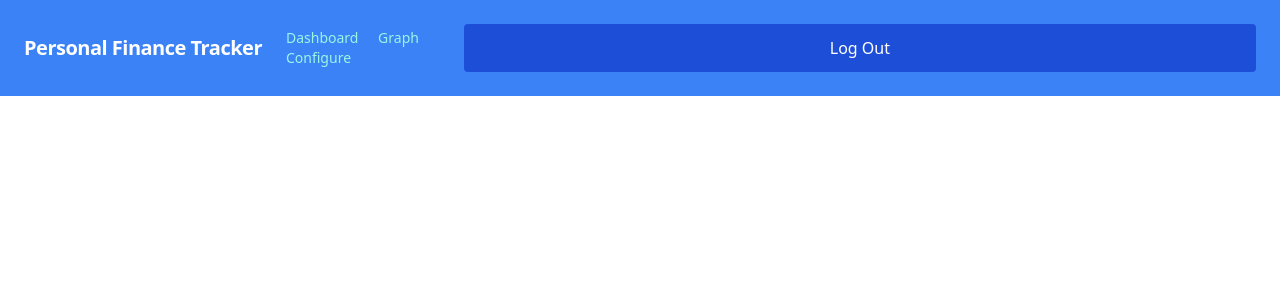
After one commit to IBM-EPBL/IBM-Project-1956-1658421467, a Flask app: page /graph in a window 1280 px wide. The commit adds this page. Shown: the top 300 px of the page. Run offline with Flask 2, Linux system fonts and the light colour scheme; some libraries are stand-ins or nearby versions.

```diff
--- a/PROJECT DEVELOPMENT PHASE/Sprint 4/app.py
+++ b/PROJECT DEVELOPMENT PHASE/Sprint 4/app.py
@@ -54,6 +54,11 @@ def add_finance_record(e, a, c, d, dt):
         return redirect(url_for('dashboard'))
 
 
+@app.route('/graph', methods=['GET', 'POST'])
+def graph():
+    return render_template('graph.html')
+
+
 @app.route('/', methods=['GET', 'POST'])
 def login():
     if request.method == 'POST':
@@ -78,8 +83,13 @@ def dashboard():
         if session.get('logged_in'):
             email = session['email']
             rows = utils.fetchFinanceRecord(email)
+            spending = utils.getIncomeExpend(email)
+            percent = (spending['expend']*100)/spending['income']
+            percent = min(100, percent)
             l = len(rows)
-            return render_template('dashboard.html', rows=rows, len=l)
+            left = str(spending['expend']) + \
+                " spent out of "+str(spending['income'])
+            return render_template('dashboard.html', rows=rows, len=l, left=left, percent=str(percent)+"%")
         return render_template('login.html')
 
 
--- /dev/null
+++ b/PROJECT DEVELOPMENT PHASE/Sprint 4/templates/graph.html
@@ -0,0 +1,44 @@
+<!DOCTYPE html>
+<html lang="en">
+<head>
+    <meta charset="UTF-8">
+    <meta http-equiv="X-UA-Compatible" content="IE=edge">
+    <meta name="viewport" content="width=device-width, initial-scale=1.0">
+    <meta charset="UTF-8">
+    <script src="https://cdn.tailwindcss.com"></script>
+    <script src="https://cdnjs.cloudflare.com/ajax/libs/Chart.js/2.5.0/Chart.min.js"></script>
+    <link href="https://cdnjs.cloudflare.com/ajax/libs/font-awesome/4.7.0/css/font-awesome.min.css" rel="stylesheet">
+    <title>Home Page</title>
+</head>
+<body class="bg-gray-150">
+
+    <nav class="flex items-center justify-between flex-wrap bg-blue-500 p-6">
+        <div class="flex items-center flex-shrink-0 text-white mr-6">
+          <span class="font-semibold text-xl tracking-tight">Personal Finance Tracker</span>
+        </div>
+        <div class="w-full block flex-grow lg:flex lg:items-center lg:w-auto">
+          <div class="text-sm lg:flex-grow">
+            <a href="/dashboard" class="block mt-4 lg:inline-block lg:mt-0 text-teal-200 hover:text-white mr-4">
+              Dashboard
+            </a>
+            <a href="/graph" class="block mt-4 lg:inline-block lg:mt-0 text-teal-200 hover:text-white mr-4">
+              Graph
+            </a>
+            <a href="/configure" class="block mt-4 lg:inline-block lg:mt-0 text-teal-200 hover:text-white">
+              Configure
+            </a>
+          </div>
+          <button
+          onclick="window.location.href='logout'"
+          type="submit"
+          class="w-full float-right w-32 text-center py-3 rounded bg-blue-700 text-white hover:bg-blue-800 focus:outline-none"
+          >
+            Log Out
+          </button>
+        </div>
+      </nav>
+
+
+
+</body>
+</html>
--- a/PROJECT DEVELOPMENT PHASE/Sprint 4/utils.py
+++ b/PROJECT DEVELOPMENT PHASE/Sprint 4/utils.py
@@ -1,4 +1,8 @@
+import uuid
 from connect import execDB, execReturn
+positive_money = ['Salary', 'Festival Bonus']
+negative_money = ['EMI', 'Food', 'Transportation', 'Groceries',
+                  'Clothing', 'Electronic', 'Entertainment', 'Rent', 'Vacations']
 
 
 def addUser(name, email, password):
@@ -27,10 +31,21 @@ def fetchFinanceRecord(email):
     return r
 
 
+def getIncomeExpend(email):
+    sql_fd1 = f"SELECT SUM(AMOUNT) FROM finance WHERE AMOUNT>0 AND email='{email}'"
+    sql_fd2 = f"SELECT SUM(AMOUNT) FROM finance WHERE AMOUNT<0 AND email='{email}'"
+    r1 = execReturn(sql_fd1)
+    r2 = execReturn(sql_fd2)
+    print(r1, r2)
+    return {"income": r1[0]['1'], "expend": -r2[0]['1']}
+
+
 def createFinanceRecord(email, category, amount, description, date):
     amount = int(amount)
+    if category in negative_money:
+        amount = -amount
     print("FINANCE", email, amount, category, description, date)
-    sql_st = f"INSERT INTO finance(email , amount , category , description , date ) values ( '{email}' , {amount} , '{category}' , '{description}' , '{date}' )"
+    sql_st = f"INSERT INTO finance(id,email , amount , category , description , date ) values ( '{uuid.uuid1()}','{email}' , {amount} , '{category}' , '{description}' , '{date}' )"
     r = execDB(sql_st)
     print(r)
     return "Record created successfully"
```
Also changed, not shown: PROJECT DEVELOPMENT PHASE/Sprint 4/templates/dashboard.html (+24 -8 lines), 6 other files.
